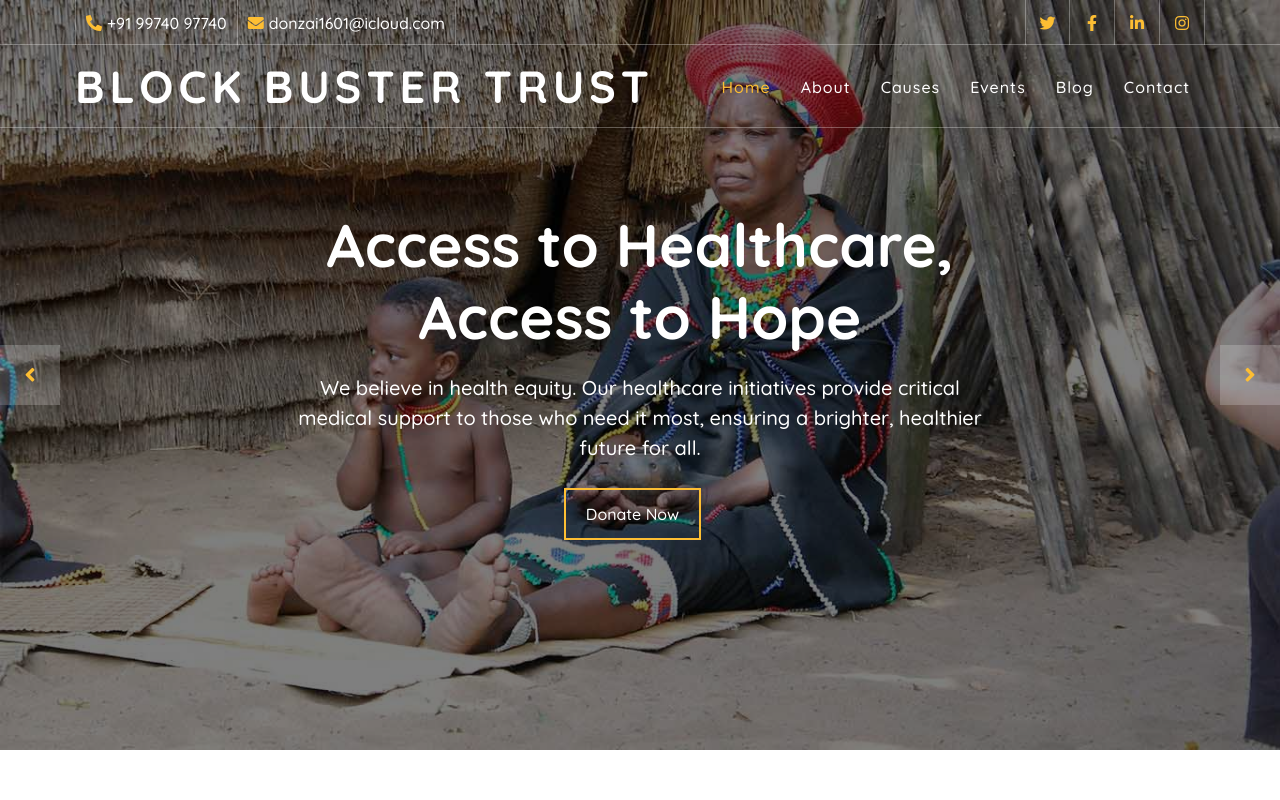
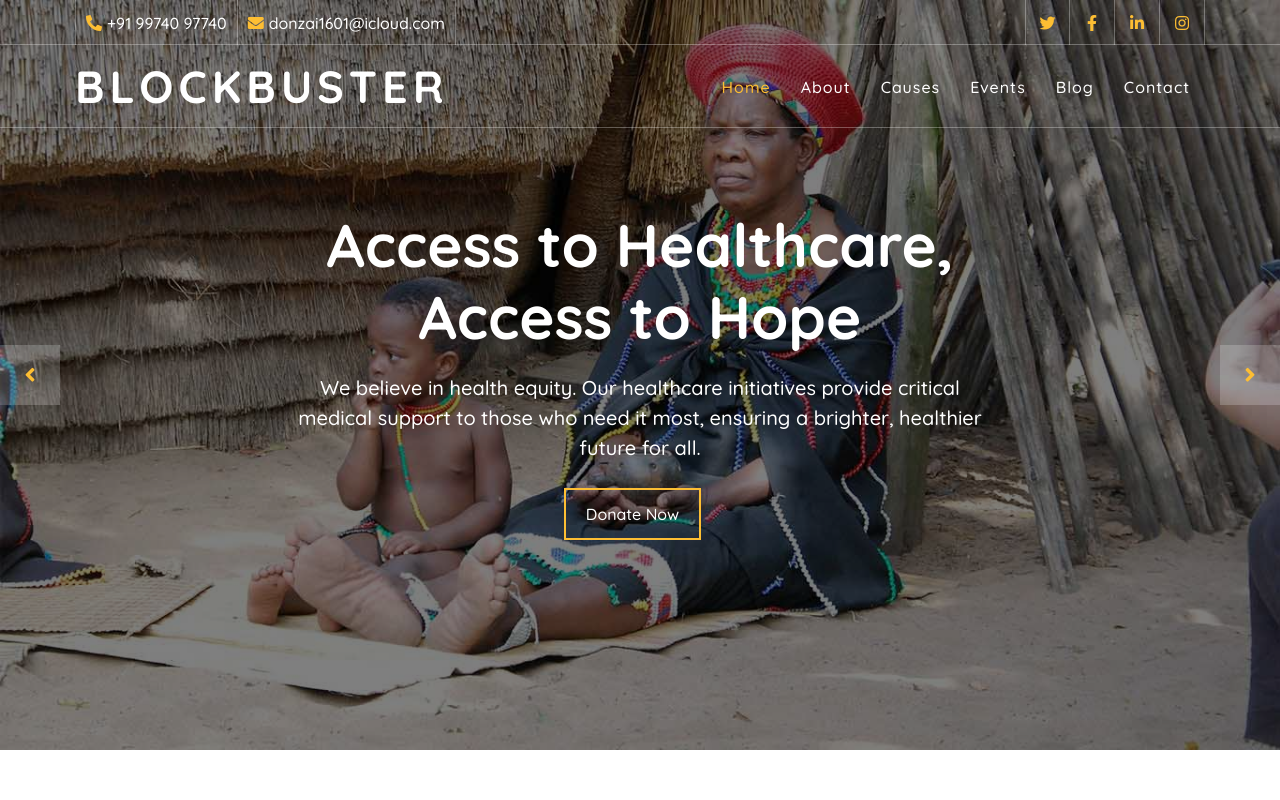
Before and after one commit to rudra3105/blockbuster, a plain HTML site: page index.html in a window 1280 px wide. Shown: the top 800 px of the page. Drawn offline with nearby package versions, Linux system fonts and the light colour scheme.

Commit message:
Update index.html

```diff
--- a/index.html
+++ b/index.html
@@ -59,7 +59,7 @@
         <!-- Nav Bar Start -->
         <div class="navbar navbar-expand-lg bg-dark navbar-dark">
             <div class="container-fluid">
-                <a href="index.html" class="navbar-brand">Block Buster Trust</a>
+                <a href="index.html" class="navbar-brand">BlockBuster</a>
                 <button type="button" class="navbar-toggler" data-toggle="collapse" data-target="#navbarCollapse">
                     <span class="navbar-toggler-icon"></span>
                 </button>
```
